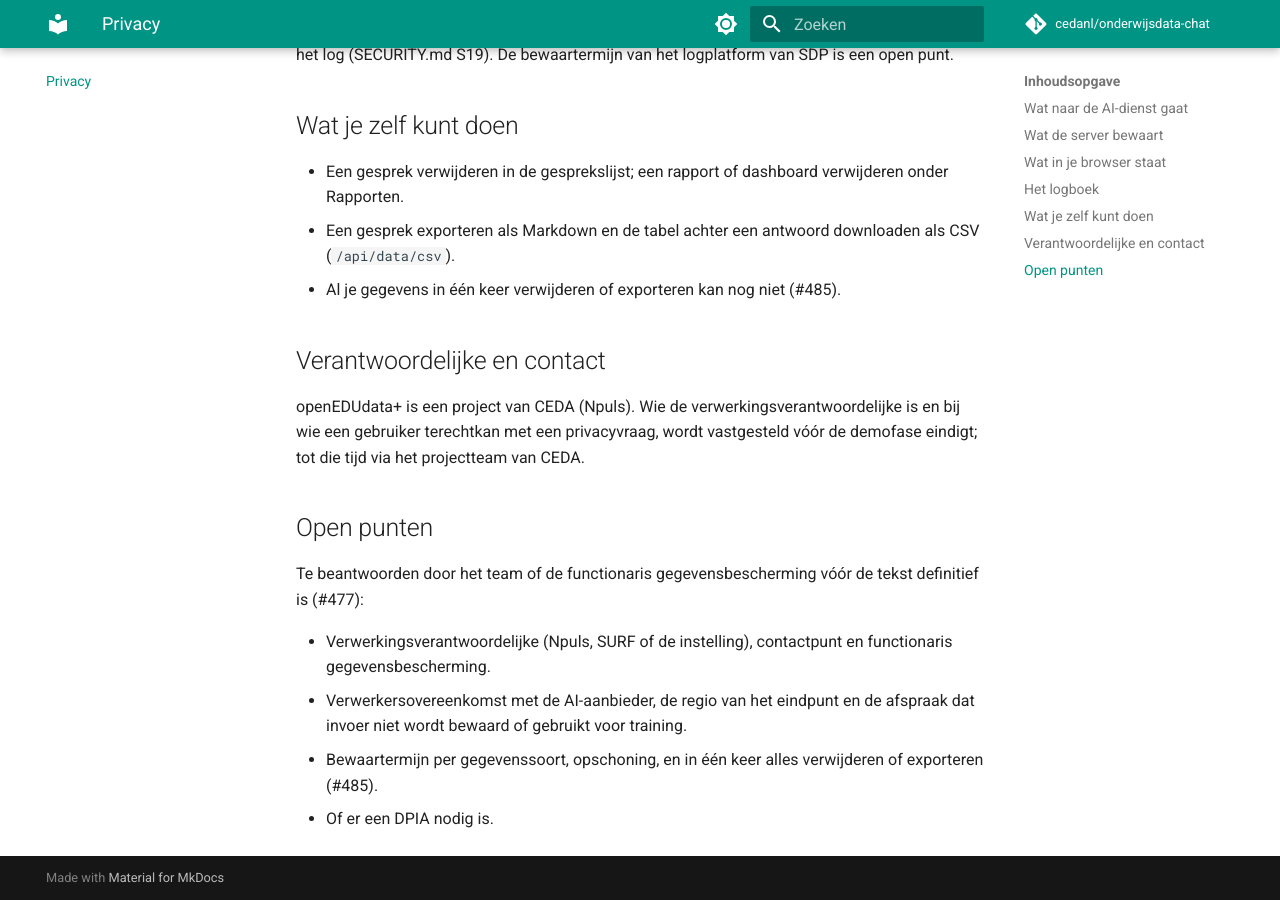
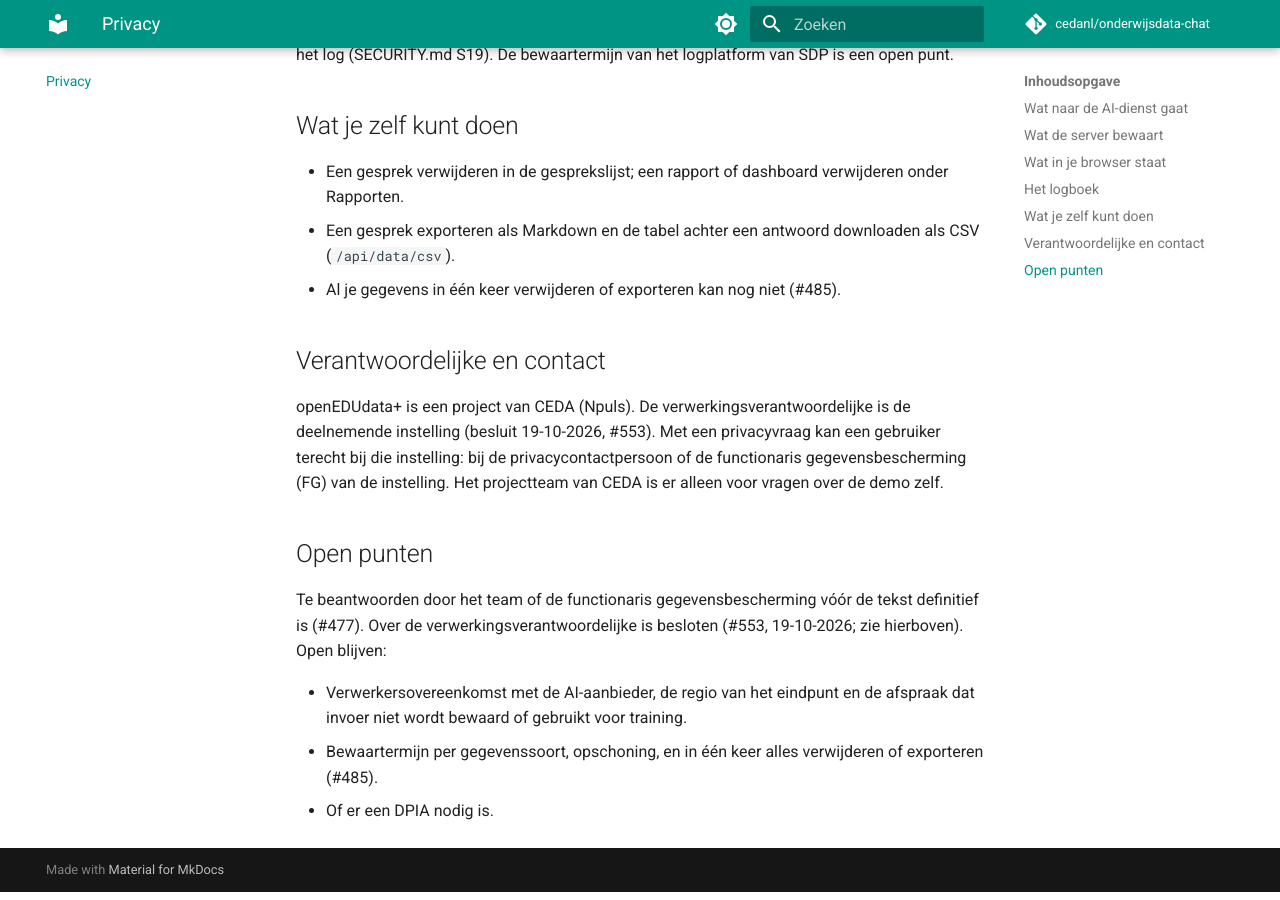
Before and after one commit to cedanl/onderwijsdata-chat, an MkDocs documentation site: the page built from docs/privacy.md, in a window 1280 px wide and 900 px high, scrolled down 2025 px. Built offline with MkDocs 1.6.1 and Material for MkDocs 9.7.7, drawn with Linux system fonts in a browser that asks for light colours; comment, search, counter and statistics services are not loaded.

Commit message:
docs(privacy): name the participating institution as data controller
Decision of 19-10-2026 on point 1 of #553: the deelnemende instelling
is the verwerkingsverantwoordelijke. /privacy and docs/privacy.md now
say so under "Verantwoordelijke en contact" and send a privacy question
to that institution (its privacy contact or FG); the CEDA project team
is only named for questions about the demo. The "wordt vastgesteld
voor de demofase eindigt" sentence is gone.

"Open punten" drops the controller bullet and its intro says that point
was decided; the processor agreement/region, retention and DPIA bullets
are unchanged. Points 2-4 of #553 stay open. SECURITY.md S16 and the
PrivacyInhoud header comment follow, and a CHANGELOG line is added.

privacyPage.test.js reads the open points as the whole section (the app
section now starts with an intro paragraph) and checks that the app and
the docs both name the deelnemende instelling and no longer list the
controller as open.

Refs #553

Co-Authored-By: Claude Opus 5.5 <noreply@anthropic.com>
Claude-Session: https://claude.ai/code/session_01AEHVCitL6g3hQrP3BYUFXt

```diff
--- a/docs/privacy.md
+++ b/docs/privacy.md
@@ -65,15 +65,16 @@ is een open punt.
 
 ## Verantwoordelijke en contact
 
-openEDUdata+ is een project van CEDA (Npuls). Wie de verwerkingsverantwoordelijke is en bij wie een gebruiker
-terechtkan met een privacyvraag, wordt vastgesteld vóór de demofase eindigt; tot die tijd via het projectteam van
-CEDA.
+openEDUdata+ is een project van CEDA (Npuls). De verwerkingsverantwoordelijke is de deelnemende instelling
+(besluit 19-10-2026, #553). Met een privacyvraag kan een gebruiker terecht bij die instelling: bij de
+privacycontactpersoon of de functionaris gegevensbescherming (FG) van de instelling. Het projectteam van CEDA is er
+alleen voor vragen over de demo zelf.
 
 ## Open punten
 
-Te beantwoorden door het team of de functionaris gegevensbescherming vóór de tekst definitief is (#477):
+Te beantwoorden door het team of de functionaris gegevensbescherming vóór de tekst definitief is (#477). Over de
+verwerkingsverantwoordelijke is besloten (#553, 19-10-2026; zie hierboven). Open blijven:
 
-- Verwerkingsverantwoordelijke (Npuls, SURF of de instelling), contactpunt en functionaris gegevensbescherming.
 - Verwerkersovereenkomst met de AI-aanbieder, de regio van het eindpunt en de afspraak dat invoer niet wordt
   bewaard of gebruikt voor training.
 - Bewaartermijn per gegevenssoort, opschoning, en in één keer alles verwijderen of exporteren (#485).
```
Also changed, not shown: CHANGELOG.md (+2 -0 lines), SECURITY.md (+2 -2 lines), frontend/src/components/PrivacyInhoud.jsx (+11 -6 lines), 1 other file.
